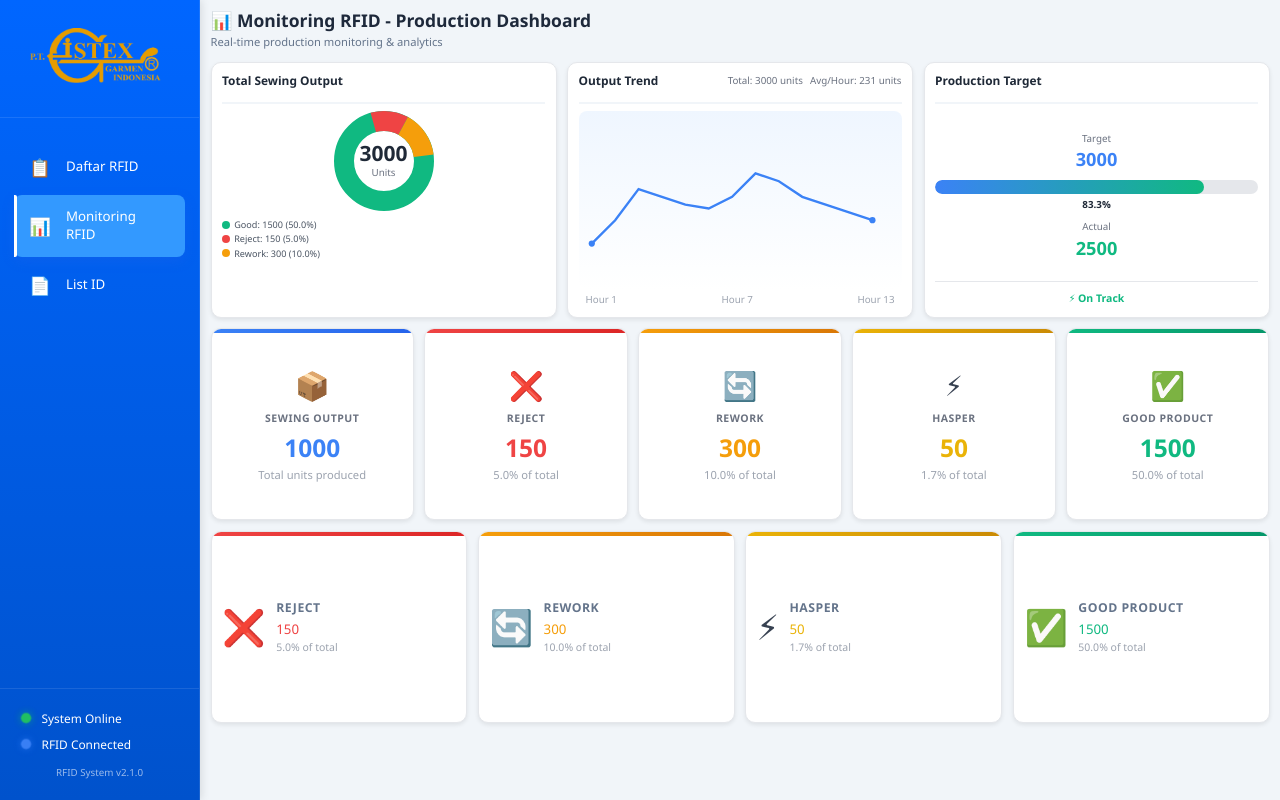
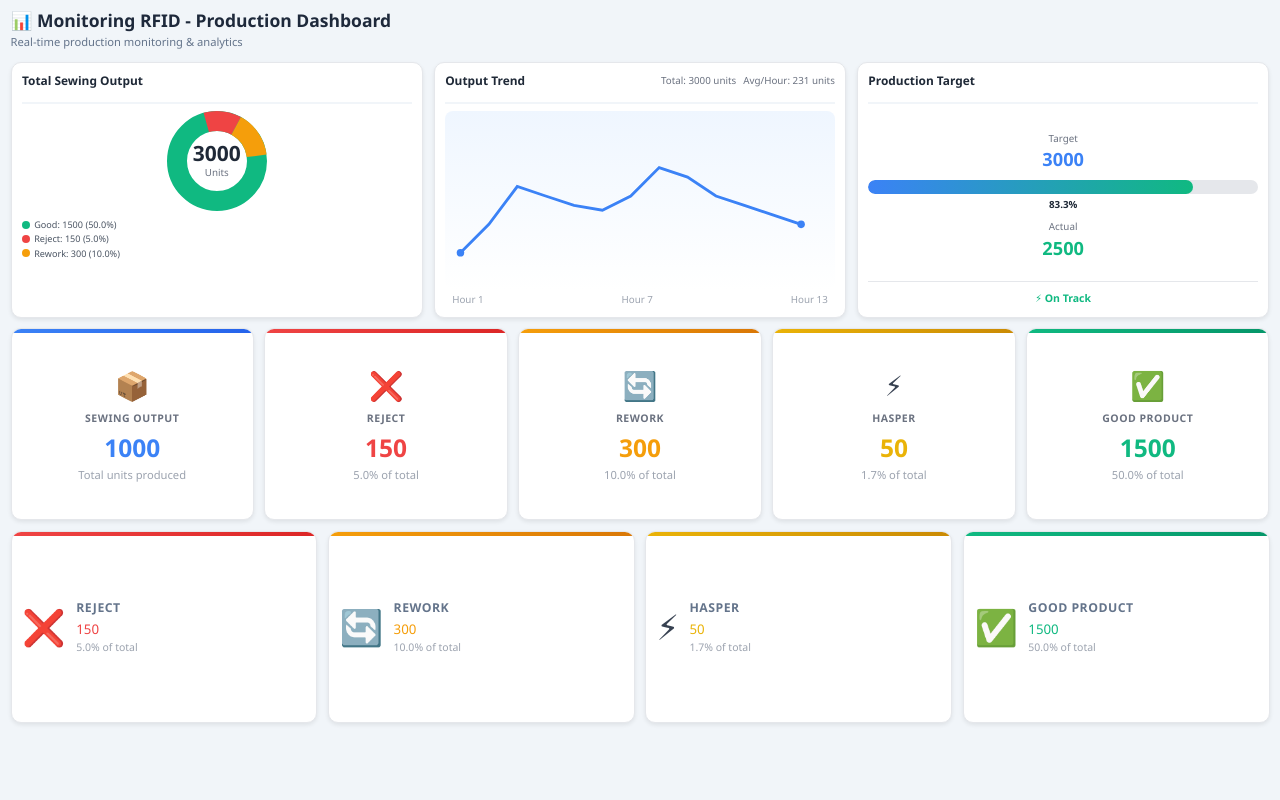
Before and after one commit to BroAegg/Monitoring-QC-RFID, a React (Vite) app in the folder React-Frontend/: page / in a window 1280 px wide. Built offline with nearby package versions, Linux system fonts and the light colour scheme.

Commit message:
feat: enable fullscreen mode for MonitoringRFID - hide sidebar on dashboard page

```diff
--- a/React-Frontend/src/App.jsx
+++ b/React-Frontend/src/App.jsx
@@ -3,27 +3,36 @@
  * Professional RFID scanning and monitoring system
  */
 
-import { BrowserRouter as Router, Routes, Route } from 'react-router-dom';
+import { BrowserRouter as Router, Routes, Route, useLocation } from 'react-router-dom';
 import Sidebar from './components/Sidebar';
 import DaftarRFID from './components/RFID/DaftarRFID';
 import MonitoringRFID from './components/RFID/MonitoringRFID';
 import ListID from './components/RFID/ListID';
 import { RFIDProvider } from './context/RFIDContext';
 
+function AppContent() {
+  const location = useLocation();
+  const isMonitoringPage = location.pathname === '/';
+
+  return (
+    <div className="app">
+      {!isMonitoringPage && <Sidebar />}
+      <main className={isMonitoringPage ? "main-content-fullscreen" : "main-content"}>
+        <Routes>
+          <Route path="/" element={<MonitoringRFID />} />
+          <Route path="/daftar-rfid" element={<DaftarRFID />} />
+          <Route path="/list-id" element={<ListID />} />
+        </Routes>
+      </main>
+    </div>
+  );
+}
+
 function App() {
   return (
     <Router>
       <RFIDProvider>
-        <div className="app">
-          <Sidebar />
-          <main className="main-content">
-            <Routes>
-              <Route path="/" element={<MonitoringRFID />} />
-              <Route path="/daftar-rfid" element={<DaftarRFID />} />
-              <Route path="/list-id" element={<ListID />} />
-            </Routes>
-          </main>
-        </div>
+        <AppContent />
       </RFIDProvider>
     </Router>
   );
--- a/React-Frontend/src/styles/modules/_layout.css
+++ b/React-Frontend/src/styles/modules/_layout.css
@@ -39,6 +39,17 @@ body {
   background: transparent;
   width: calc(100vw - 200px);
   overflow-x: hidden;
+}
+
+/* Main Content Area - Fullscreen Mode */
+.main-content-fullscreen {
+  flex: 1;
+  margin-left: 0;
+  min-height: 100vh;
+  background: transparent;
+  width: 100vw;
+  overflow-x: hidden;
+  overflow-y: hidden;
 }
 
 /* Container */
```
